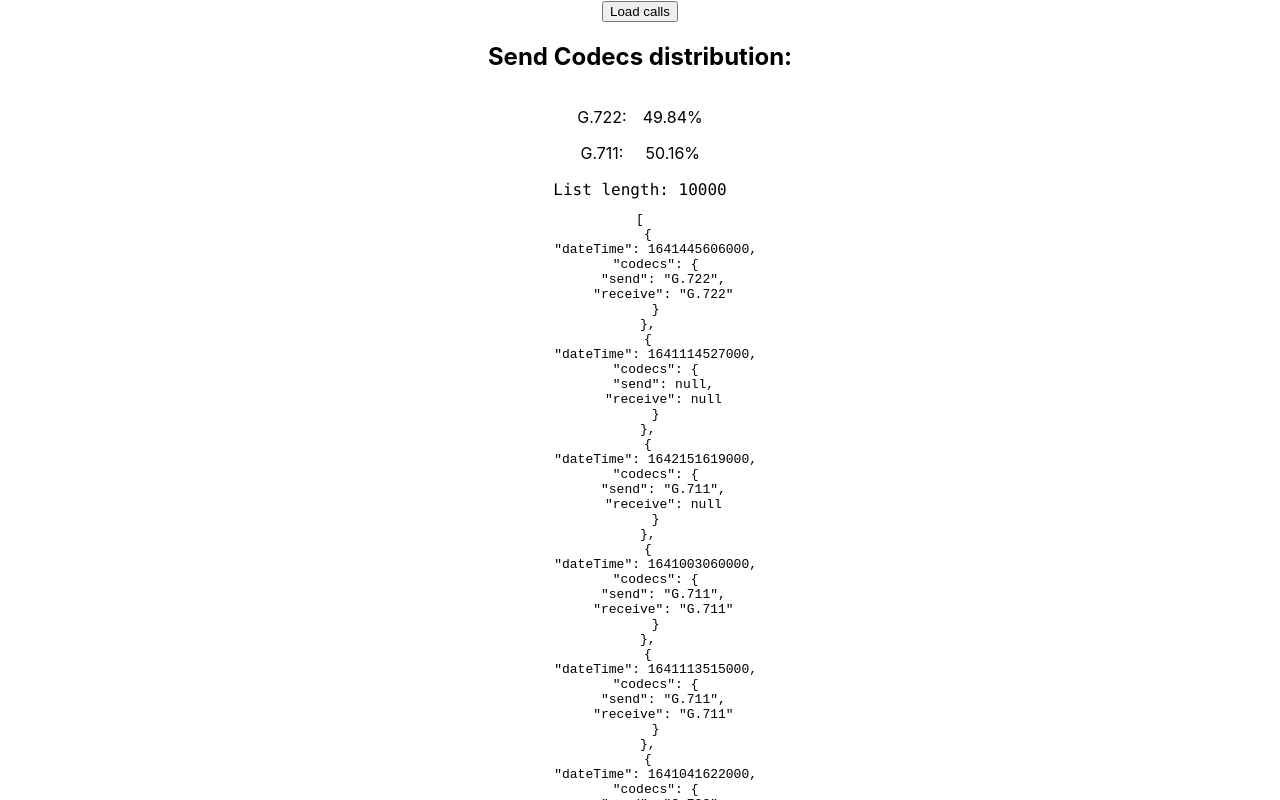
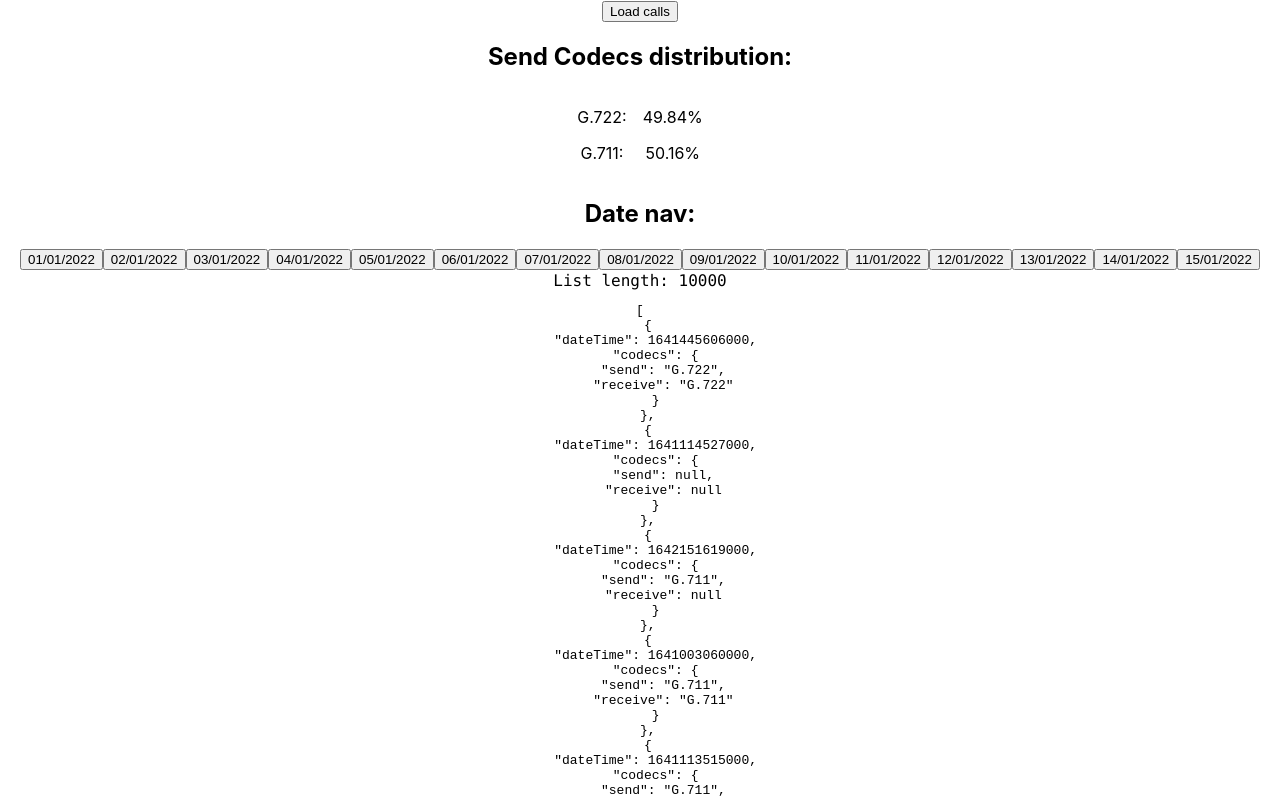
Before and after one commit to maurer2/fernsprecher-kodierer-dekodierer-schau, a React (Create React App) app in the folder app/: page / in a window 1280 px wide. Both pictures are taken after a click on the button "Load calls". Shown: the top 800 px of the page. Built offline with nearby package versions, Linux system fonts and the light colour scheme.

Commit message:
Added day navigation - WIP

```diff
--- a/app/src/features/calls/Calls.tsx
+++ b/app/src/features/calls/Calls.tsx
@@ -1,13 +1,14 @@
-import { ReactElement } from 'react';
+import { Fragment, ReactElement, MouseEvent } from 'react';
 import { RootState } from '../../app/store';
 import { useSelector, useDispatch } from 'react-redux';
 import { getCalls } from './callsSlice';
-import { getCallsUnsorted, getSendCodecsQuantities } from './callsSelectors';
+import { getCallsUnsorted, getSendCodecsQuantities, getDaysWithCalls } from './callsSelectors';
 
 export default function Calls(): ReactElement {
   const isLoading = useSelector((state: RootState) => state.calls.isLoading);
   const callList = useSelector(getCallsUnsorted);
   const sendCodecs = useSelector(getSendCodecsQuantities);
+  const daysWithCalls = useSelector(getDaysWithCalls);
 
   const dispatch = useDispatch();
 
@@ -15,6 +16,11 @@ export default function Calls(): ReactElement {
     const getCallsAction = getCalls();
 
     dispatch(getCallsAction);
+  }
+
+  function handleNavClick(event: MouseEvent<HTMLButtonElement>, day: string): void {
+    event.preventDefault();
+    console.log('day clicked:', day);
   }
 
   return (
@@ -26,12 +32,24 @@ export default function Calls(): ReactElement {
         <h2>Send Codecs distribution:</h2>
         <dl>
           {Object.entries(sendCodecs).map(([key, value]) => (
-            <>
+            <Fragment key={key}>
               <dt>{key}:</dt>
               <dt>{value.percentage.toFixed(2)}%</dt>
-            </>
+            </Fragment>
           ))}
         </dl>
+      </div>
+      <div>
+        <h2>Date nav:</h2>
+        {daysWithCalls.map((day) => (
+          <button
+            key={day}
+            type="button"
+            onClick={(event: MouseEvent<HTMLButtonElement>) => handleNavClick(event, day)}
+          >
+            {day}
+          </button>
+        ))}
       </div>
       <div>
         <code>List length: {callList.length}</code>
--- a/app/src/features/calls/callsSelectors.ts
+++ b/app/src/features/calls/callsSelectors.ts
@@ -55,4 +55,20 @@ const getSendCodecsQuantities = (state: RootState) => {
   return codecs;
 };
 
-export { getCallsUnsorted, getCallsOrderedByDate, getSendCodecsQuantities };
+const getDaysWithCalls = (state: RootState) => {
+  const callsSortedByDate = [...state.calls.callList].sort(
+    (callA, callB) => callA.dateTime - callB.dateTime
+  );
+
+  const daysBag = callsSortedByDate.map(({ dateTime }) => {
+    const dateFormatted = new Intl.DateTimeFormat('en-GB').format(dateTime);
+
+    return dateFormatted;
+  });
+
+  const daysSet = [...new Set(daysBag)];
+
+  return daysSet;
+};
+
+export { getCallsUnsorted, getCallsOrderedByDate, getSendCodecsQuantities, getDaysWithCalls };
```
